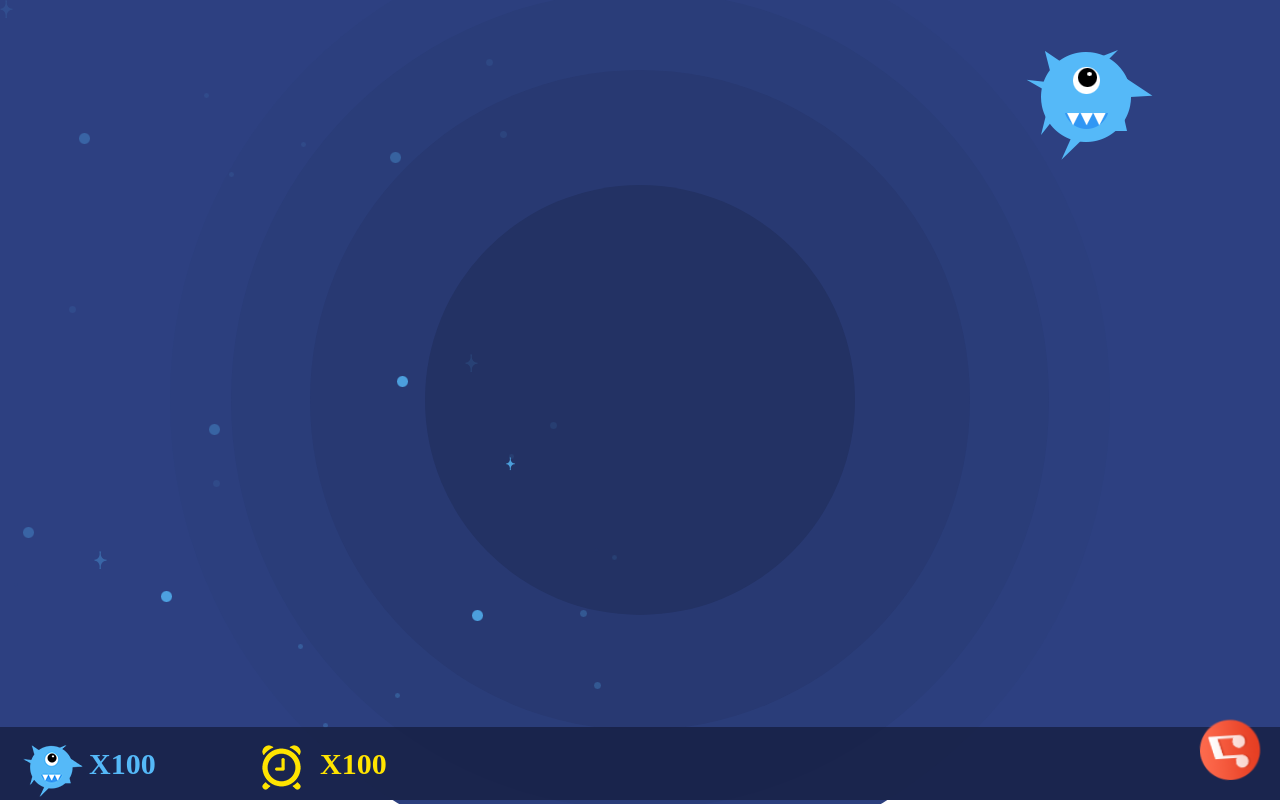
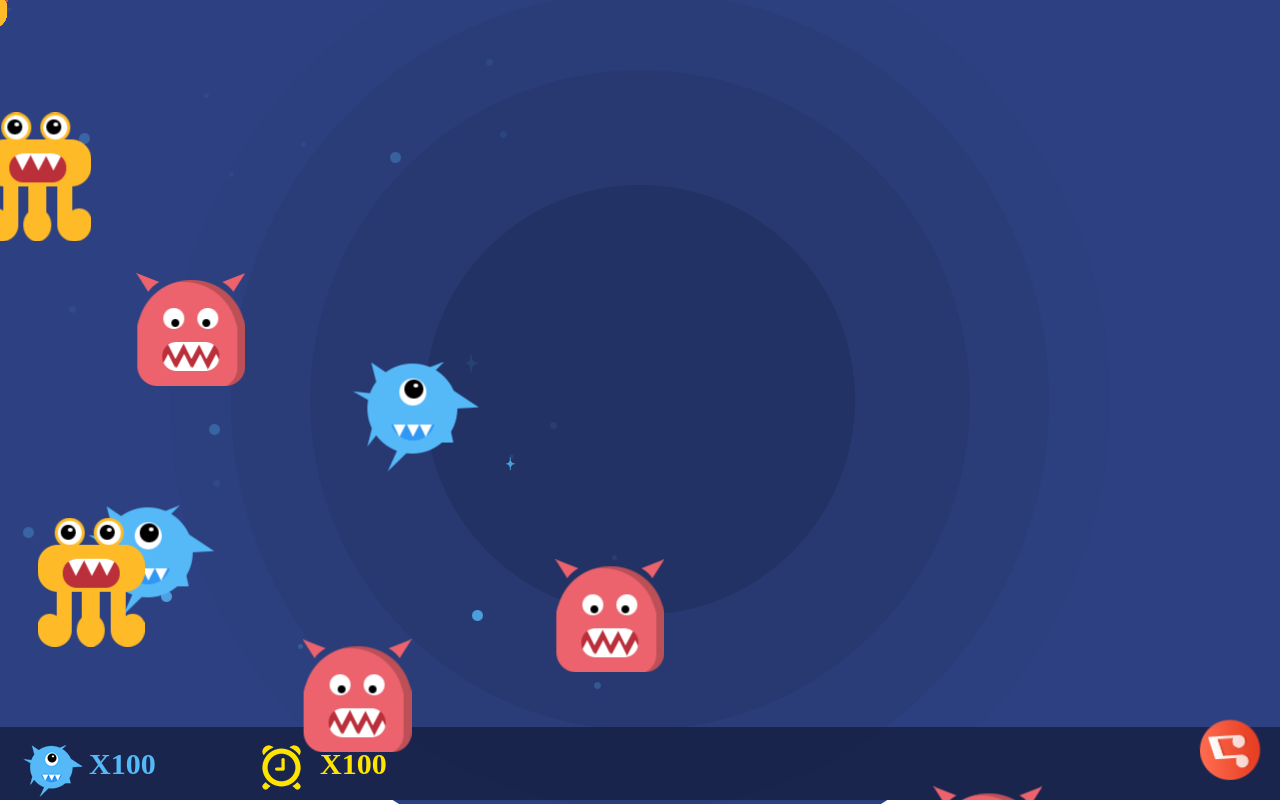
Before and after one commit to sheepshine/test, a plain HTML site: page src/game.html in a window 1280 px wide. Drawn offline with Linux system fonts and the light colour scheme.

Commit message:
多个怪物运动

```diff
--- a/src/game.html
+++ b/src/game.html
@@ -31,6 +31,7 @@
 	</body>
 	<script type="text/javascript" src="js/jCanvaScript.1.5.18.min.js" ></script>
 	<script>
+
 		//音乐播放
 		$(".music").css("display","block");
 		$(".music").tap(function(){
@@ -46,6 +47,8 @@
 
 		})
 
+		//怪物数量
+		var monNum=100;
 		function gameInit(){
 			var canvas = document.getElementById("game");
 			canvas.width=document.body.clientWidth;
@@ -55,11 +58,9 @@
 		        img.src="images/miner"+ option.miner + ".png";
 		        img.onload=function(){
 		        jc.start(option.canvasid,true);
-		        jc.image(img,100,100,option.width,option.height).id('minoner1');
+		        jc.image(img,-100,-100,option.width,option.height).id(option.objId);
 		        jc.start(option.canvasid);}
 		    }
-			//随机调取怪兽
-			var numRadom=parseInt(Math.random()*3+1);
 			//怪兽大小
 			var sizeArr=[
 				{w:109,h:113},
@@ -67,20 +68,30 @@
 				{w:107,h:129},
 				{w:109,h:112}
 			]
-			onload_1({canvasid:"game",objId:"minoner1",miner:numRadom,width:sizeArr[numRadom-1].w,height:sizeArr[numRadom-1].h});
-			setTimeout(function(){
-				var monM=new monMove({objid:"minoner1"});
-			},200)
-
+			this.monM=[];
+			for(var i=0;i<monNum;i++){
+				//随机调取怪兽
+				var numRadom=parseInt(Math.random()*3+1);
+				onload_1({canvasid:"game",objId:"minoner"+i,miner:numRadom,width:sizeArr[numRadom-1].w,height:sizeArr[numRadom-1].h});
+				monMovewarp(i)
+			}
+			function monMovewarp(index){
+				setTimeout(function(){
+					this.monM[index]=new monMove({objid:"minoner"+index});
+				},i*500)
+			}
 		}
 		gameInit();
 		function monMove(option){
 			var _that=this;
+			console.log(option)
 			_that.objid=option.objid;
 			_that.positionMinX=50;
 			_that.positionMinY=50;
 			_that.positionMaxX=document.body.clientWidth-100;
 			_that.positionMaxY=document.body.clientHeight-100;
+			_that.R=300;
+			_that.ang=300;
 			var fristPosition=parseInt(Math.random()*3+1);
 			switch (fristPosition){
 				case 1:
@@ -100,15 +111,13 @@
 					_that.positionY=parseInt(Math.random()*_that.positionMaxY+_that.positionMinY);
 					break;
 			}
-			console.log(fristPosition);
-			console.log(_that.positionX);
-			console.log(_that.positionY);
 			setInterval(function(){
 				_that.run();
 			},20)
 		}
 		monMove.prototype.run=function(){
 			var _that=this;
+			_that.ang=_that.ang+3;
 			if(_that.positionY==_that.positionMinY&&_that.positionX>=0){
 				_that.positionX=_that.positionX-5;
 			}else if(_that.positionX<=0&&_that.positionY<=(_that.positionMaxY-50)){
@@ -118,7 +127,10 @@
 			}else if(_that.positionX>=_that.positionMaxX&&_that.positionY>=_that.positionMinY){
 				_that.positionY=_that.positionY-5;
 			}
-			jc('#'+this.objid).animate({x:_that.positionX,y:_that.positionY},1);
+			_that.positionx=_that.positionX-_that.R*Math.cos(_that.ang*Math.PI/180);
+			_that.positiony=_that.positionY-_that.R*Math.sin(_that.ang*Math.PI/180);
+			console.log(_that.R);
+			jc('#'+this.objid).animate({x:_that.positionx,y:_that.positiony},1);
 		}
 	</script>
 </html>
```
